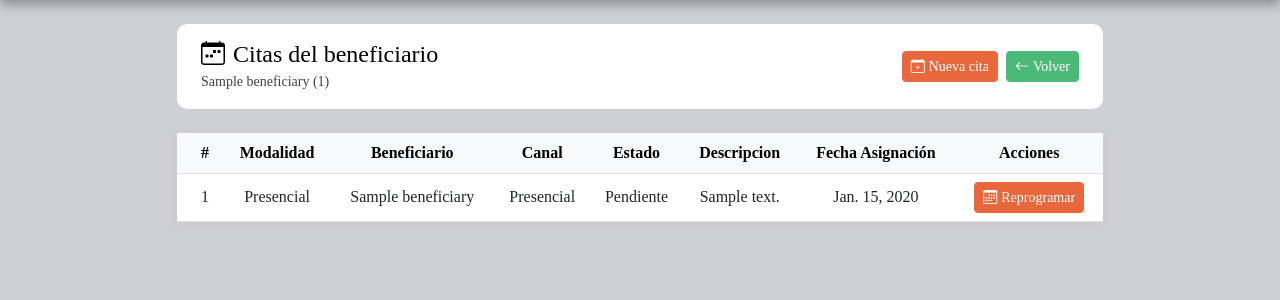
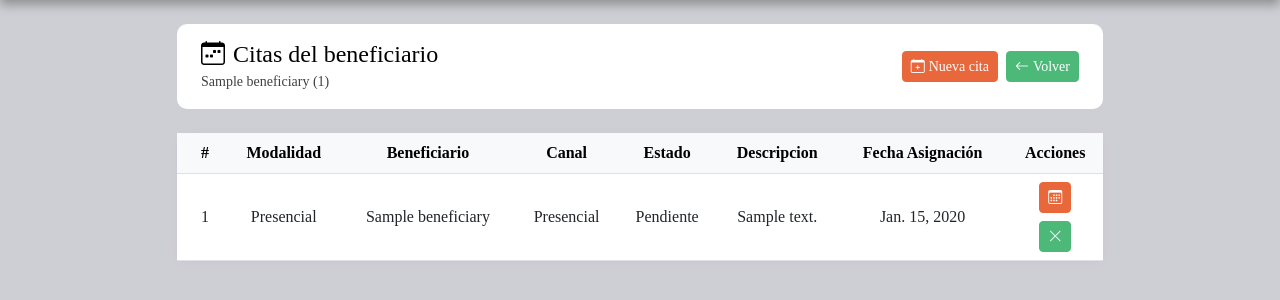
Before and after one commit to SamuBoc/Buro, a Django app: page /citas/beneficiario/1/ in a window 1280 px wide. Shown: the part 56-356 px from the top of the page. Run offline with Django 5.2, Linux system fonts and the light colour scheme; a user stored in the database is signed in; tables that the repository leaves empty hold one stand-in row (values such as "Sample post"); data that the repository does not hold is empty.

Commit message:
feat(cite): se agrego la funcionalidad de cancelar una cita ya asignada a un beneficiario. Permitiendo que cambie su estado a cancelada y no se borra el registro del DB. Además se mueven los test a la carpeta correspondiente (los test aún se encuentran vacíos)

```diff
--- a/Gestion_de_Casos_T4/cite/templates/schedule/cite_list.html
+++ b/Gestion_de_Casos_T4/cite/templates/schedule/cite_list.html
@@ -48,9 +48,18 @@
                                 <td class="text-center">{{ cite.description }}</td>
                                 <td class="text-center">{{ cite.date_assigned }}</td>
                                 <td class="text-center">
+                                    {% if cite.state_cite != 'Cancelada' %}
                                     <a href="{% url 'reschedule_cite' cite.pk %}" class="btn btn-sm btn-primary">
-                                        <i class="bi bi-calendar3 me-1"></i>Reprogramar
+                                        <i class="bi bi-calendar3"></i>
                                     </a>
+
+                                    <form class="mt-2" method="POST" action="{% url 'cancel_cite' pk=cite.id %}">
+                                        {% csrf_token %}
+                                        <button type="submit" class="btn btn-secondary btn-sm">
+                                            <i class="bi bi-x-lg"></i>
+                                        </button>
+                                    </form>
+                                    {% endif %}
                                 </td>
                             </tr>
                             {% endfor %}
--- a/Gestion_de_Casos_T4/cite/urls.py
+++ b/Gestion_de_Casos_T4/cite/urls.py
@@ -5,5 +5,6 @@ from . import views
 urlpatterns = [
     path('beneficiario/<str:beneficiary_id>/agendar/', views.create_cite, name='create_cite'),
     path('beneficiario/<str:beneficiary_id>/', views.beneficiary_cites, name='beneficiary_cites'),
-    path('beneficiario/<str:pk>/reprogramar/', views.reschedule_cite, name='reschedule_cite')
+    path('beneficiario/<str:pk>/reprogramar/', views.reschedule_cite, name='reschedule_cite'),
+    path('beneficiario/<int:pk>/cancelar', views.cancel_cite, name='cancel_cite')
 ]
--- a/Gestion_de_Casos_T4/cite/views.py
+++ b/Gestion_de_Casos_T4/cite/views.py
@@ -59,3 +59,11 @@ def reschedule_cite(request, pk):
 		'form': form,
 		'cite': cite
 	})
+
+@login_required
+def cancel_cite(request, pk):
+	if request.method == 'POST':
+		cite = get_object_or_404(Cite, pk=pk)
+		cite.state_cite = Cite.STATE_CANCELED
+		cite.save()
+		return redirect('beneficiary_cites', beneficiary_id = cite.beneficiary_id)
```
Also changed, not shown: Gestion_de_Casos_T4/cite/test/tests.py (renamed from Gestion_de_Casos_T4/cite/tests.py).
